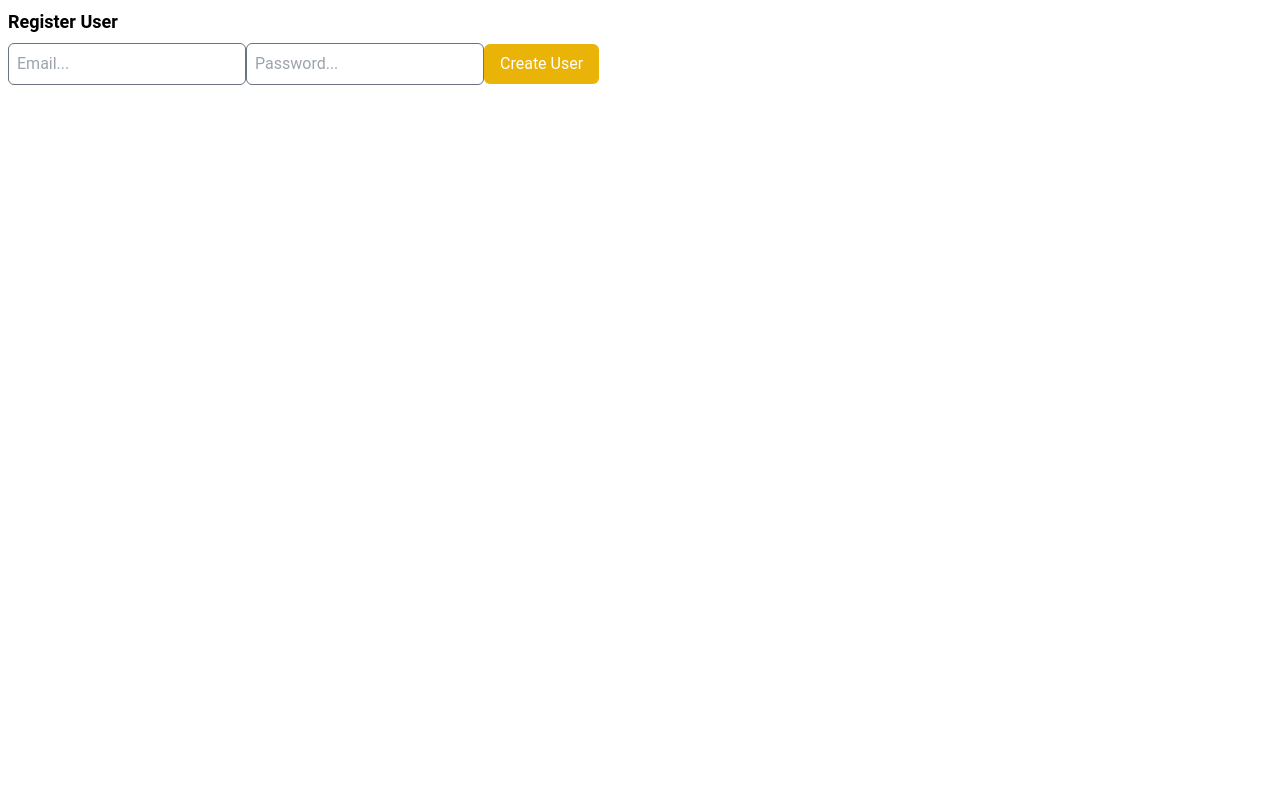
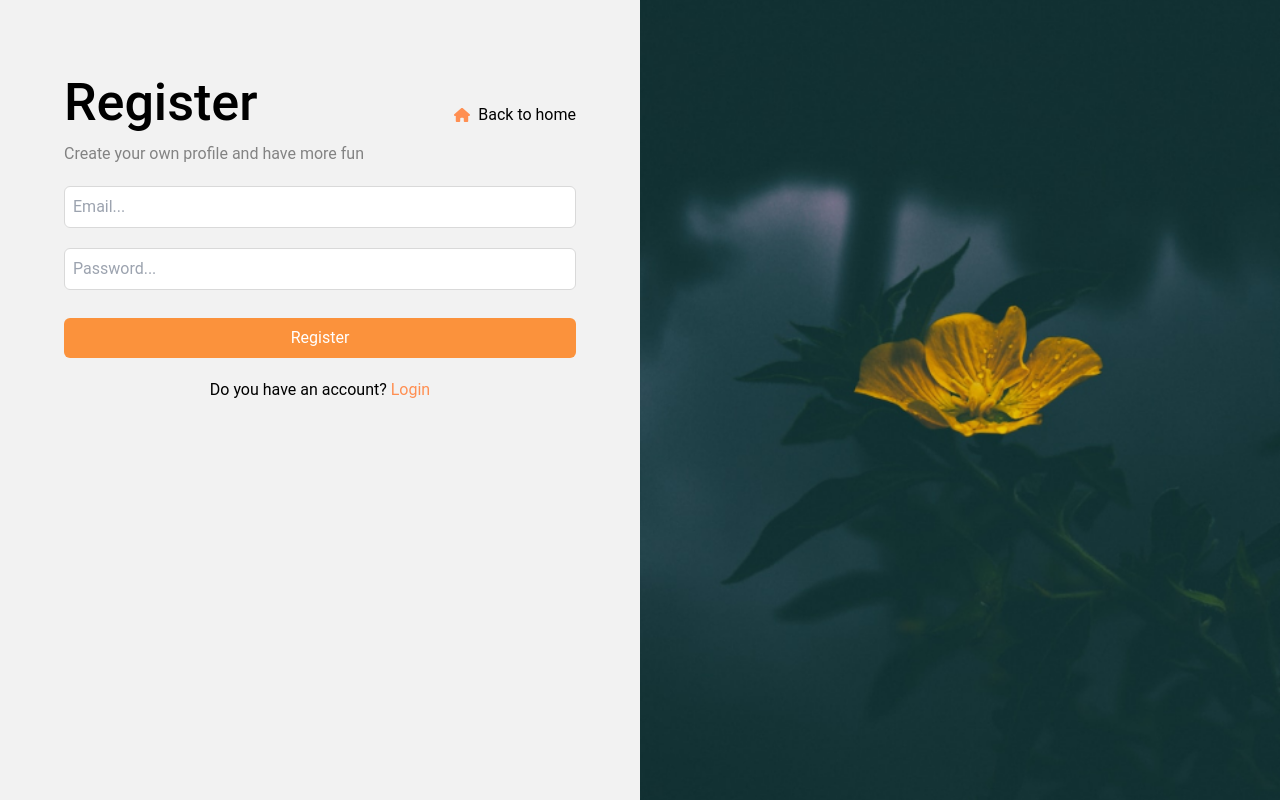
Before and after one commit to khaydarovweb/flower-shop, a React (Create React App) app: page /auth/register in a window 1280 px wide. Built offline with nearby package versions, Linux system fonts and the light colour scheme; no server answers.

Commit message:
register and navbar with styles

```diff
--- a/package.json
+++ b/package.json
@@ -10,6 +10,7 @@
     "@types/node": "^16.18.80",
     "@types/react": "^18.2.55",
     "@types/react-dom": "^18.2.19",
+    "antd": "^5.14.2",
     "firebase": "^10.8.0",
     "react": "^18.2.0",
     "react-dom": "^18.2.0",
--- a/src/assets/styles/style.css
+++ b/src/assets/styles/style.css
@@ -12,3 +12,7 @@ body {
 code {
 	font-family: source-code-pro, Menlo, Monaco, Consolas, 'Courier New', monospace;
 }
+
+html {
+	background-color: #f2f2f2;
+}
--- a/src/components/navbar.tsx
+++ b/src/components/navbar.tsx
@@ -2,34 +2,50 @@ import React from 'react';
 import { Link, useNavigate } from 'react-router-dom';
 import { useAuth } from '../modules/auth/context';
 
+import { FaCartShopping } from 'react-icons/fa6';
+import { VscAccount } from 'react-icons/vsc';
+
 const Navbar = () => {
-	const { user, logout } = useAuth();
+	const { user } = useAuth();
 	const navigate = useNavigate();
 
-	const handleLogOut = async () => {
-		try {
-			await logout();
-			navigate('/auth/login');
-		} catch (error) {
-			console.log(error);
-		}
-	};
-
 	return (
-		<div className="flex justify-between bg-gray-200 w-full p-4 sticky">
+		<div className="flex justify-between items-center bg-white w-full p-5 sticky">
 			<h1 className="text-center text-2xl font-bold" onClick={() => navigate('/')}>
-				Firebase Google Auth & Context
+				<span className="text-[#FF8F52]">Flower</span> Shop
 			</h1>
+			<nav>
+				<ul className="flex items-center gap-6">
+					<li className="text-[#ff8f52] text-[24px]">Home</li>
+					<li className="text-[24px]">Products</li>
+					<li className="text-[24px]">About</li>
+					<li className="text-[24px]">Blog</li>
+				</ul>
+			</nav>
 			{user ? (
-				<span>
-					<button onClick={handleLogOut}>Logout</button>
-					<button onClick={() => navigate('/profile')}>Profile</button>
+				<span className="flex items-center gap-5">
+					<button
+						className="p-2 bg-[#ff8f52] text-white rounded-md"
+						onClick={() => navigate('/cart')}
+					>
+						<FaCartShopping size={28} />
+					</button>
+					<button
+						className="p-2 bg-[#ff8f52] text-white rounded-md"
+						onClick={() => navigate('/profile')}
+					>
+						<VscAccount size={28} />
+					</button>
 				</span>
 			) : (
-				<>
-					<Link to="/auth/login">Log in</Link>
-					<Link to="/auth/register">Register</Link>
-				</>
+				<span className="flex items-center gap-5">
+					<button>
+						<Link to="/auth/login">Log in</Link>
+					</button>
+					<button>
+						<Link to="/auth/register">Register</Link>
+					</button>
+				</span>
 			)}
 		</div>
 	);
--- a/src/pages/auth/login.tsx
+++ b/src/pages/auth/login.tsx
@@ -4,6 +4,8 @@ import { useAuth } from '../../modules/auth/context';
 import { FaHouse } from 'react-icons/fa6';
 
 import LoginLeft from '../../assets/imgs/login.png';
+import { Form } from 'antd';
+import { FieldNamesType } from 'antd/es/cascader';
 
 interface LoginProps {}
 
@@ -22,6 +24,10 @@ const Login = (props: LoginProps) => {
 		} catch (error) {
 			console.log(error);
 		}
+	};
+
+	const onFinishFailed = (errorInfo: any) => {
+		console.log('Failed:', errorInfo);
 	};
 
 	return (
--- a/src/pages/auth/register.tsx
+++ b/src/pages/auth/register.tsx
@@ -1,9 +1,60 @@
+// import { useNavigate } from 'react-router-dom';
+// import { useAuth } from '../../modules/auth/context';
+
+// interface RegisterProps {}
+
+// const Register = (props: RegisterProps) => {
+// 	const { register } = useAuth();
+// 	const navigate = useNavigate();
+
+// 	const handleRegister = (e: React.FormEvent<HTMLFormElement>) => {
+// 		try {
+// 			e.preventDefault();
+// 			const formData = new FormData(e.currentTarget);
+// 			const email = formData.get('email') as string;
+// 			const password = formData.get('password') as string;
+// 			register(email, password);
+// 			navigate('/profile');
+// 		} catch (error) {
+// 			console.log(error);
+// 		}
+// 	};
+
+// 	return (
+// 		<form className="m-2" onSubmit={handleRegister}>
+// 			<h3 className="text-lg font-bold"> Register User </h3>
+// 			<input
+// 				className="bg-white text-black border border-gray-500 rounded-md p-2 outline-none"
+// 				placeholder="Email..."
+// 				name="email"
+// 			/>
+// 			<input
+// 				className="bg-white text-black border border-gray-500 rounded-md p-2 outline-none"
+// 				placeholder="Password..."
+// 				name="password"
+// 			/>
+
+// 			<button className="bg-yellow-500 text-white rounded-md px-4 py-2 mt-2" type="submit">
+// 				Create User
+// 			</button>
+// 		</form>
+// 	);
+// };
+
+// export default Register;
+
 import { useNavigate } from 'react-router-dom';
 import { useAuth } from '../../modules/auth/context';
 
-interface RegisterProps {}
+import { FaHouse } from 'react-icons/fa6';
 
-const Register = (props: RegisterProps) => {
+import LoginLeft from '../../assets/imgs/login.png';
+import { Form } from 'antd';
+import { FieldNamesType } from 'antd/es/cascader';
+
+interface LoginProps {}
+
+const Register = (props: LoginProps) => {
 	const { register } = useAuth();
 	const navigate = useNavigate();
 
@@ -21,23 +72,50 @@ const Register = (props: RegisterProps) => {
 	};
 
 	return (
+		<section className="h-screen flex">
+			<div className="p-14 w-2/4">
 				<form className="m-2" onSubmit={handleRegister}>
-			<h3 className="text-lg font-bold"> Register User </h3>
+					<span className="w-full flex justify-between">
+						<span>
+							<h3 className="font-medium text-[52px]">Register</h3>
+							<p className="font-[32px] text-[#838383]">
+								Create your own profile and have more fun
+							</p>
+						</span>
+						<button className="flex items-center gap-2" onClick={() => navigate('/')}>
+							{' '}
+							<FaHouse color="#FF8F52" />
+							Back to home
+						</button>
+					</span>
+					<span className="flex flex-col py-5 gap-5">
 						<input
-				className="bg-white text-black border border-gray-500 rounded-md p-2 outline-none"
+							className="bg-white border border-[#D9D9D9] rounded-md p-2 outline-none font-[22px] text-[#838383]"
 							placeholder="Email..."
 							name="email"
 						/>
 						<input
-				className="bg-white text-black border border-gray-500 rounded-md p-2 outline-none"
+							className="bg-white border border-[#D9D9D9] rounded-md p-2 outline-none font-[22px] text-[#838383]"
 							placeholder="Password..."
 							name="password"
 						/>
 
-			<button className="bg-yellow-500 text-white rounded-md px-4 py-2 mt-2" type="submit">
-				Create User
+						<button className="bg-orange-400 text-white rounded-md px-4 py-2 mt-2" type="submit">
+							Register
 						</button>
+					</span>
+					<p className="text-center">
+						Do you have an account?{' '}
+						<span className="text-[#FF8F52]" onClick={() => navigate('/auth/profile')}>
+							Login
+						</span>
+					</p>
 				</form>
+			</div>
+			<div className="w-2/4">
+				<img className="h-full w-full object-cover" src={LoginLeft} alt="" />
+			</div>
+		</section>
 	);
 };
 
--- a/src/pages/home.tsx
+++ b/src/pages/home.tsx
@@ -6,7 +6,7 @@ const Home = () => {
 		<section>
 			<Navbar />
 			<div>
-				<h1 className="text-center text-3xl font-bold py-8">Home Page</h1>
+				<h1 className="text-center text-3xl font-bold py-8">Home Page🌻</h1>
 			</div>
 		</section>
 	);
```
Also changed, not shown: 1 other file (tests, documents, lock files or other folders). Lines whose indentation alone changed are shown as unchanged.
